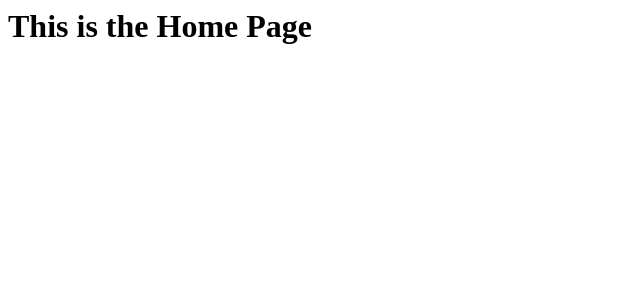
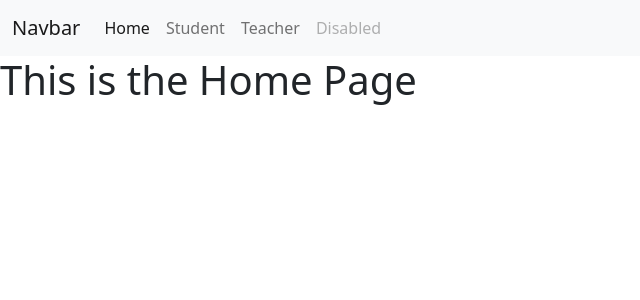
Before and after one commit to chanchal2c/Institute-Management, a Python web app: template Institute/authApp/templates/home.html in a window 1280 px wide. Shown: the top 300 px of the page, without its empty margins (0-640 px from the left). Run offline with Jinja, Linux system fonts and the light colour scheme; the template is opened without the code that fills it, so the values that code supplies are empty.

Commit message:
templates mastering

```diff
--- a/Institute/authApp/templates/home.html
+++ b/Institute/authApp/templates/home.html
@@ -1 +1,9 @@
-<h1>This is the Home Page</h1>
+{% extends "master/base.html" %}
+
+{% block title %}
+  Home
+{% endblock title %}
+
+{% block content %}
+  <h1>This is the Home Page</h1>
+{% endblock content %}
--- /dev/null
+++ b/Institute/authApp/templates/master/base.html
@@ -0,0 +1,28 @@
+<!doctype html>
+<html lang="en">
+  <head>
+    <!-- Required meta tags -->
+    <meta charset="utf-8">
+    <meta name="viewport" content="width=device-width, initial-scale=1">
+
+    <!-- Bootstrap CSS -->
+    <link href="https://cdn.jsdelivr.net/npm/bootstrap@5.0.2/dist/css/bootstrap.min.css" rel="stylesheet" integrity="sha384-EVSTQN3/azprG1Anm3QDgpJLIm9Nao0Yz1ztcQTwFspd3yD65VohhpuuCOmLASjC" crossorigin="anonymous">
+
+    <title>
+      {% block title %}
+
+      {% endblock title %}
+    </title>
+  </head>
+  <body>
+
+    {% include "master/nav.html" %}
+
+    {% block content %}
+
+    {% endblock content %}
+
+    <script src="https://cdn.jsdelivr.net/npm/bootstrap@5.0.2/dist/js/bootstrap.bundle.min.js" integrity="sha384-MrcW6ZMFYlzcLA8Nl+NtUVF0sA7MsXsP1UyJoMp4YLEuNSfAP+JcXn/tWtIaxVXM" crossorigin="anonymous"></script>
+
+  </body>
+</html>
--- /dev/null
+++ b/Institute/authApp/templates/master/nav.html
@@ -0,0 +1,24 @@
+<nav class="navbar navbar-expand-lg navbar-light bg-light">
+  <div class="container-fluid">
+    <a class="navbar-brand" href="#">Navbar</a>
+    <button class="navbar-toggler" type="button" data-bs-toggle="collapse" data-bs-target="#navbarNav" aria-controls="navbarNav" aria-expanded="false" aria-label="Toggle navigation">
+      <span class="navbar-toggler-icon"></span>
+    </button>
+    <div class="collapse navbar-collapse" id="navbarNav">
+      <ul class="navbar-nav">
+        <li class="nav-item">
+          <a class="nav-link active" aria-current="page" href="home_view">Home</a>
+        </li>
+        <li class="nav-item">
+          <a class="nav-link" href="#">Student</a>
+        </li>
+        <li class="nav-item">
+          <a class="nav-link" href="#">Teacher</a>
+         </li>
+        <li class="nav-item">
+          <a class="nav-link disabled" href="#" tabindex="-1" aria-disabled="true">Disabled</a>
+        </li>
+      </ul>
+    </div>
+  </div>
+</nav>
```
